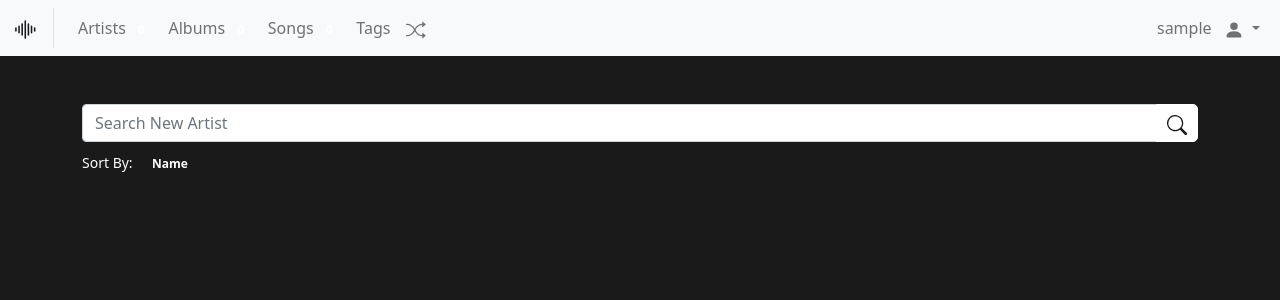
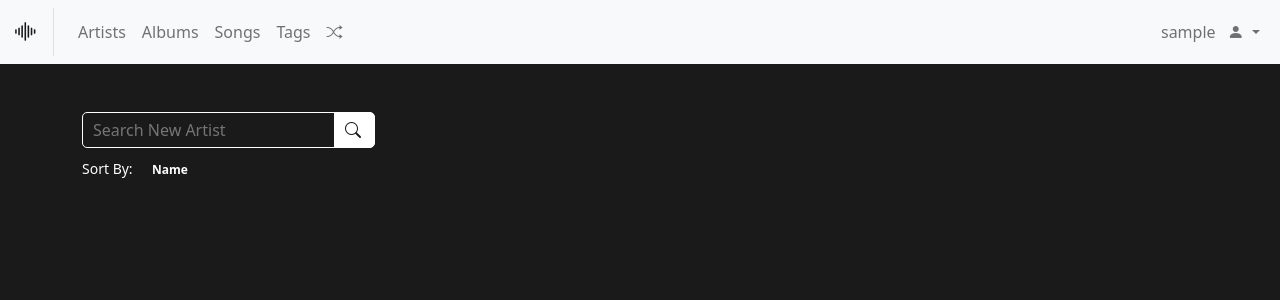
Before and after one commit to misterrager8/musicAnalyzer, a Flask app: page /artists_ in a window 1280 px wide. Shown: the top 300 px of the page. Run offline with Flask 2, Linux system fonts and the light colour scheme; the visitor is signed in with stand-in values (Sample User, id 1); data comes from the database, SQL or seed files in the repository; data that the repository does not hold is empty.

Commit message:
Include Bootstrap icons in base.html

```diff
--- a/musicAnalyzer/templates/album.html
+++ b/musicAnalyzer/templates/album.html
@@ -5,7 +5,7 @@
 <title>{{ album.title }}</title>
 <div class="text-center mb-2">
   <div class="h1 fst-italic" title="{{ album.title }}">{{ album.title }}</div>
-  {% if request.url_rule.endpoint != 'artists.artist' %}<a href="{{ url_for('artists.artist', id_=album.artists.id) }}" class="link h3">{{ album.artists.name }}</a><br>{% endif %}
+  {% if request.url_rule.endpoint != 'artists.artist' %}<a href="{{ url_for('artists.artist', id_=album.artists.id) }}" class="h3">{{ album.artists.name }}</a><br>{% endif %}
   {% if album.release_date %}
   <div title="{{ album.release_date.strftime('%B %d, %Y') }}">{{ album.release_date.strftime('%Y') }}</div>
   {% else %}--{% endif %}
--- a/musicAnalyzer/templates/artist.html
+++ b/musicAnalyzer/templates/artist.html
@@ -9,7 +9,7 @@
 </div>
 
 <form method="POST" action="{{ url_for('artists.artist', id_=artist.id) }}">
-  <a class="link badge badge-custom" onclick="this.parentNode.submit()">+ New Album</a>
+  <a class="badge badge-custom" onclick="this.parentNode.submit()">+ New Album</a>
   <input name="id_" value="{{ artist.id }}" class="gone">
 </form>
 <div class="row">
@@ -17,7 +17,7 @@
   <div class="card col-xl-4">
     <div class="card-body">
       <form class="text-truncate" onsubmit="event.preventDefault(); albumAdd({{ artist.id }}, {{ loop.index }});">
-        <a class="link fst-italic" onclick="$('#submit' + {{ loop.index }}).click()">+
+        <a class="fst-italic" onclick="$('#submit' + {{ loop.index }}).click()">+
           <span class="spinner-border spinner-border-sm" style="display:none" id="spinner{{ loop.index }}"></span>
           <span>{{ i['name'] }}</span>
           <span class="float-end">{{ i['release_date_components']['year'] }}</span>
--- a/musicAnalyzer/templates/artists.html
+++ b/musicAnalyzer/templates/artists.html
@@ -9,10 +9,10 @@
   {% for i in results %}
   <div class="card col-xl-4">
     <div class="card-body">
-      <form method="POST" action="{{ url_for('artists.artist_add') }}" class="text-truncate">
-        <a onclick="this.parentNode.submit()" class="link fw-bold">+ {{ i['result']['name'] }}</a>
-        <input class="gone" value="{{ i['result']['name'] }}" autocomplete="off" name="name">
-        <input class="gone" value="{{ i['result']['id'] }}" autocomplete="off" name="genius_id">
+      <form method="POST" action="{{ url_for('artists.artist_add') }}" class="">
+        <a onclick="this.parentNode.submit()" class="fw-bold"><i class="bi bi-plus-lg"></i> {{ i['result']['name'] }}</a>
+        <input style="display:none" value="{{ i['result']['name'] }}" autocomplete="off" name="name">
+        <input style="display:none" value="{{ i['result']['id'] }}" autocomplete="off" name="genius_id">
       </form>
     </div>
   </div>
--- a/musicAnalyzer/templates/base.html
+++ b/musicAnalyzer/templates/base.html
@@ -6,12 +6,13 @@
   <meta content="width=device-width, initial-scale=1" name="viewport">
   <link href="static/favicon.svg" rel="icon" type="image/x-icon"/>
   <link href="https://cdn.jsdelivr.net/npm/bootstrap@5.1.3/dist/css/bootstrap.min.css" rel="stylesheet" integrity="sha384-1BmE4kWBq78iYhFldvKuhfTAU6auU8tT94WrHftjDbrCEXSU1oBoqyl2QvZ6jIW3" crossorigin="anonymous">
+  <link rel="stylesheet" href="https://cdn.jsdelivr.net/npm/bootstrap-icons@1.8.1/font/bootstrap-icons.css">
   <script src="https://cdn.jsdelivr.net/npm/bootstrap@5.1.3/dist/js/bootstrap.bundle.min.js" integrity="sha384-ka7Sk0Gln4gmtz2MlQnikT1wXgYsOg+OMhuP+IlRH9sENBO0LRn5q+8nbTov4+1p" crossorigin="anonymous"></script>
   <link rel="stylesheet" href="{{ url_for('static', filename='css/main.css') }}">
 </head>
 <nav class="navbar navbar-expand-lg navbar-light bg-light">
   <div class="container-fluid">
-    <a class="navbar-brand border-end pe-3" href="{{ url_for('index') }}">{{ macros.logo(size=25) }}</a>
+    <a class="navbar-brand border-end pe-3" href="{{ url_for('index') }}"><i class="bi bi-soundwave" style="font-size:1.25em"></i></a>
     <button class="navbar-toggler" data-bs-toggle="collapse" data-bs-target="#navContent">
       <span class="navbar-toggler-icon"></span>
     </button>
@@ -19,19 +20,19 @@
       <ul class="navbar-nav me-auto">
         {% if not current_user.is_anonymous %}
         <li class="nav-item">
-          <a class="nav-link" href="{{ url_for('artists.artists_') }}">Artists <span class="badge badge-custom">{{ current_user.get_artists().count() }}</span> </a>
+          <a class="nav-link" href="{{ url_for('artists.artists_') }}">Artists</a>
         </li>
         <li class="nav-item">
-          <a class="nav-link" href="{{ url_for('albums.albums_') }}">Albums <span class="badge badge-custom">{{ current_user.get_albums().count() }}</span> </a>
+          <a class="nav-link" href="{{ url_for('albums.albums_') }}">Albums</a>
         </li>
         <li class="nav-item">
-          <a class="nav-link" href="{{ url_for('songs.songs_') }}">Songs <span class="badge badge-custom">{{ '{:,}'.format(current_user.get_songs().count()) }}</span> </a>
+          <a class="nav-link" href="{{ url_for('songs.songs_') }}">Songs</a>
         </li>
         <li class="nav-item">
           <a class="nav-link" href="{{ url_for('tags.tags_') }}">Tags</a>
         </li>
         <li class="nav-item">
-          <a class="nav-link" href="{{ url_for('shuffle') }}">{{ macros.shuffle_icon() }}</a>
+          <a class="nav-link" href="{{ url_for('shuffle') }}"><i class="bi bi-shuffle"></i></a>
         </li>
         {% endif %}
       </ul>
@@ -39,7 +40,7 @@
         <li class="nav-item dropdown">
           <a class="nav-link dropdown-toggle" data-bs-target="#userDD" data-bs-toggle="dropdown">
             {% if not current_user.is_anonymous %}<span class="me-2">{{ current_user.username }}</span>{% endif %}
-            {{ macros.user_icon() }}
+            <i class="bi bi-person-fill"></i>
           </a>
           <div id="userDD" class="dropdown-menu dropdown-menu-end text-center">
             {% if current_user.is_anonymous %}
--- a/musicAnalyzer/templates/macros.html
+++ b/musicAnalyzer/templates/macros.html
@@ -1,23 +1,5 @@
 <!--suppress ALL-->
 <!--ICONS-->
-{% macro logo(color='currentcolor', size=20, class='') %}
-<svg xmlns="http://www.w3.org/2000/svg" width="{{ size }}" height="{{ size }}" fill="{{ color }}" class="bi bi-soundwave {{ class }}" viewBox="0 0 16 16">
-  <path fill-rule="evenodd" d="M8.5 2a.5.5 0 0 1 .5.5v11a.5.5 0 0 1-1 0v-11a.5.5 0 0 1 .5-.5zm-2 2a.5.5 0 0 1 .5.5v7a.5.5 0 0 1-1 0v-7a.5.5 0 0 1 .5-.5zm4 0a.5.5 0 0 1 .5.5v7a.5.5 0 0 1-1 0v-7a.5.5 0 0 1 .5-.5zm-6 1.5A.5.5 0 0 1 5 6v4a.5.5 0 0 1-1 0V6a.5.5 0 0 1 .5-.5zm8 0a.5.5 0 0 1 .5.5v4a.5.5 0 0 1-1 0V6a.5.5 0 0 1 .5-.5zm-10 1A.5.5 0 0 1 3 7v2a.5.5 0 0 1-1 0V7a.5.5 0 0 1 .5-.5zm12 0a.5.5 0 0 1 .5.5v2a.5.5 0 0 1-1 0V7a.5.5 0 0 1 .5-.5z"/>
-</svg>
-{% endmacro %}
-
-{% macro user_icon(color='currentcolor', size=20, class='') %}
-<svg xmlns="http://www.w3.org/2000/svg" width="{{ size }}" height="{{ size }}" fill="{{ color }}" class="bi bi-person-fill {{ class }}" viewBox="0 0 16 16">
-  <path d="M3 14s-1 0-1-1 1-4 6-4 6 3 6 4-1 1-1 1H3zm5-6a3 3 0 1 0 0-6 3 3 0 0 0 0 6z"/>
-</svg>
-{% endmacro %}
-
-{% macro circle_icon(color='currentcolor', size=20, class='') %}
-<svg xmlns="http://www.w3.org/2000/svg" width="{{ size }}" height="{{ size }}" fill="{{ color }}" class="bi bi-circle-half {{ class }}" viewBox="0 0 16 16">
-  <path d="M8 15A7 7 0 1 0 8 1v14zm0 1A8 8 0 1 1 8 0a8 8 0 0 1 0 16z"/>
-</svg>
-{% endmacro %}
-
 {% macro star_icon(rated, size=20) %}
 {% if rated %}
 <svg class="bi bi-star-fill" fill="orange" height="{{ size }}" viewBox="0 0 16 16" width="{{ size }}" xmlns="http://www.w3.org/2000/svg">
@@ -30,28 +12,15 @@
 {% endif %}
 {% endmacro %}
 
-{% macro shuffle_icon(color='currentcolor', size=20, class='') %}
-<svg xmlns="http://www.w3.org/2000/svg" width="{{ size }}" height="{{ size }}" fill="{{ color }}" class="bi bi-shuffle {{ class }}" viewBox="0 0 16 16">
-  <path fill-rule="evenodd" d="M0 3.5A.5.5 0 0 1 .5 3H1c2.202 0 3.827 1.24 4.874 2.418.49.552.865 1.102 1.126 1.532.26-.43.636-.98 1.126-1.532C9.173 4.24 10.798 3 13 3v1c-1.798 0-3.173 1.01-4.126 2.082A9.624 9.624 0 0 0 7.556 8a9.624 9.624 0 0 0 1.317 1.918C9.828 10.99 11.204 12 13 12v1c-2.202 0-3.827-1.24-4.874-2.418A10.595 10.595 0 0 1 7 9.05c-.26.43-.636.98-1.126 1.532C4.827 11.76 3.202 13 1 13H.5a.5.5 0 0 1 0-1H1c1.798 0 3.173-1.01 4.126-2.082A9.624 9.624 0 0 0 6.444 8a9.624 9.624 0 0 0-1.317-1.918C4.172 5.01 2.796 4 1 4H.5a.5.5 0 0 1-.5-.5z"/>
-  <path d="M13 5.466V1.534a.25.25 0 0 1 .41-.192l2.36 1.966c.12.1.12.284 0 .384l-2.36 1.966a.25.25 0 0 1-.41-.192zm0 9v-3.932a.25.25 0 0 1 .41-.192l2.36 1.966c.12.1.12.284 0 .384l-2.36 1.966a.25.25 0 0 1-.41-.192z"/>
-</svg>
-{% endmacro %}
-
-{% macro search_icon(size=20, color='currentcolor', class='') %}
-<svg xmlns="http://www.w3.org/2000/svg" width="{{ size }}" height="{{ size }}" fill="{{ color }}" class="bi bi-search {{ class }}" viewBox="0 0 16 16">
-  <path d="M11.742 10.344a6.5 6.5 0 1 0-1.397 1.398h-.001c.03.04.062.078.098.115l3.85 3.85a1 1 0 0 0 1.415-1.414l-3.85-3.85a1.007 1.007 0 0 0-.115-.1zM12 6.5a5.5 5.5 0 1 1-11 0 5.5 5.5 0 0 1 11 0z"/>
-</svg>
-{% endmacro %}
-
 <!--BOXES-->
 {% macro artist_box(artist) %}
 <div class="card col-xl-4">
   <div class="card-body text-center text-truncate">
-    <a href="{{ url_for('artists.artist', id_=artist.id) }}" class="link h1" title="{{ artist.name }}">{{ artist.name }}</a><br>
+    <a href="{{ url_for('artists.artist', id_=artist.id) }}" class="h1" title="{{ artist.name }}">{{ artist.name }}</a><br>
     <div>{{ '%s album(s), %s song(s)' % (artist.get_albums().count(), artist.get_songs().count()) }}</div>
-    <a class="link badge bg-danger" onclick="toggleDiv('deleteArtist' + {{ artist.id }})">Delete</a>
-    <a class="link badge badge-custom" onclick="toggleDiv('editArtist' + {{ artist.id }})">Edit</a>
-    <a class="badge text-danger link" style="display:none" onclick="artistDelete({{ artist.id }})" id="deleteArtist{{ artist.id }}">Delete?</a>
+    <a class="text-danger" onclick="toggleDiv('deleteArtist' + {{ artist.id }})"><i class="bi bi-trash2"></i></a>
+    <a class="" onclick="toggleDiv('editArtist' + {{ artist.id }})"><i class="bi bi-pen"></i></a>
+    <a class="font-custom text-danger" style="display:none" onclick="artistDelete({{ artist.id }})" id="deleteArtist{{ artist.id }}">Delete?</a>
     <div class="mt-3" style="display:none" id="editArtist{{ artist.id }}">{{ artist_edit_form(artist) }}</div>
   </div>
 </div>
@@ -59,18 +28,18 @@
 
 {% macro album_box(album) %}
 <div class="card col-xl-3">
-  <div class="card-body text-center text-truncate">
-    <a href="{{ url_for('albums.album', id_=album.id) }}" class="link h1 fst-italic" title="{{ album.title }}">{{ album.title }}</a><br>
-    {% if request.url_rule.endpoint != 'artists.artist' %}<a href="{{ url_for('artists.artist', id_=album.artists.id) }}" class="link h3">{{ album.artists.name }}</a><br>{% endif %}
+  <div class="card-body text-center">
+    <a href="{{ url_for('albums.album', id_=album.id) }}" class="h1 fst-italic text-truncate" title="{{ album.title }}">{{ album.title }}</a><br>
+    {% if request.url_rule.endpoint != 'artists.artist' %}<a href="{{ url_for('artists.artist', id_=album.artists.id) }}" class="h3">{{ album.artists.name }}</a><br>{% endif %}
     {% if album.release_date %}
     <div title="{{ album.release_date.strftime('%B %d, %Y') }}">{{ album.release_date.strftime('%Y') }}</div>
     {% else %}--{% endif %}
     <div>{{ '%s song(s)' % album.get_songs().count() }}</div>
     <div class="mb-2"><span>{{ star_icon(true, size=16) }}</span> {{ album.get_avg_rating() }}</div>
-    <a class="link badge bg-danger" onclick="toggleDiv('deleteAlbum' + {{ album.id }})">Delete</a>
-    <a class="link badge badge-custom" onclick="toggleDiv('editAlbum' + {{ album.id }})">Edit</a>
+    <a class="text-danger" onclick="toggleDiv('deleteAlbum' + {{ album.id }})"><i class="bi bi-trash2"></i></a>
+    <a class="" onclick="toggleDiv('editAlbum' + {{ album.id }})"><i class="bi bi-pen"></i></a>
     <div>
-      <a class="badge text-danger link mt-3" style="display:none" onclick="albumDelete({{ album.id }})" id="deleteAlbum{{ album.id }}">Delete?</a>
+      <a class="font-custom text-danger" style="display:none" onclick="albumDelete({{ album.id }})" id="deleteAlbum{{ album.id }}">Delete?</a>
       <div class="mt-3" style="display:none" id="editAlbum{{ album.id }}">{{ album_edit_form(album) }}</div>
     </div>
   </div>
@@ -79,15 +48,15 @@
 
 {% macro song_box(song) %}
 <div class="list-group-item-action row">
-  <a href="{{ url_for('songs.song', id_=song.id) }}" class="link fw-bold col text-truncate">{{ song.name }}</a>
+  <a href="{{ url_for('songs.song', id_=song.id) }}" class="fw-bold col text-truncate">{{ song.name }}</a>
   {% if request.url_rule.endpoint != 'albums.album' %}
-  <a href="{{ url_for('artists.artist', id_=song.artists.id) }}" class="link col text-truncate">{{ song.artists.name }}</a>
-  <a href="{{ url_for('albums.album', id_=song.albums.id) }}" class="link fst-italic col text-truncate">{{ song.albums.title }}</a>
+  <a href="{{ url_for('artists.artist', id_=song.artists.id) }}" class="col text-truncate">{{ song.artists.name }}</a>
+  <a href="{{ url_for('albums.album', id_=song.albums.id) }}" class="fst-italic col text-truncate">{{ song.albums.title }}</a>
   {% endif %}
   <div class="col">{{ rating_panel(song) }}</div>
   <div class="col">
-    <a class="float-end link badge bg-danger" onclick="toggleDiv('deleteSong' + {{ song.id }})">Delete</a>
-    <a class="float-end badge text-danger link" style="display:none" onclick="songDelete({{ song.id }})" id="deleteSong{{ song.id }}">Delete?</a>
+    <a class="float-end text-danger" onclick="toggleDiv('deleteSong' + {{ song.id }})"><i class="bi bi-trash2"></i></a>
+    <a class="float-end text-danger font-custom" style="display:none" onclick="songDelete({{ song.id }})" id="deleteSong{{ song.id }}">Delete?</a>
   </div>
 </div>
 {% endmacro %}
@@ -95,7 +64,7 @@
 {% macro tag_box(tag) %}
 <span class="badge" style="background-color:{{ tag.color }}">
   <a data-bs-target="#tag{{ tag.id }}" data-bs-toggle="modal">{{ tag.name }}</a>
-  <a class="link ms-5" onclick="tagDelete({{ tag.id }})">x</a>
+  <a class="ms-5" onclick="tagDelete({{ tag.id }})">x</a>
 </span>
 <div class="modal" id="tag{{ tag.id }}">
   <div class="modal-dialog">
@@ -121,63 +90,63 @@
 {% macro artist_sorter() %}
 <div>
   <span class="small me-2">Sort By: </span>
-  {% if order_by != 'name' %} <a class="link badge badge-custom" href="{{ url_for('artists.artists_', order_by='name') }}">Name</a>{% endif %}
-  {% if order_by != 'id desc' %} <a class="link badge badge-custom" href="{{ url_for('artists.artists_', order_by='id desc') }}">Recently Added</a>{% endif %}
+  {% if order_by != 'name' %} <a class="badge badge-custom" href="{{ url_for('artists.artists_', order_by='name') }}">Name</a>{% endif %}
+  {% if order_by != 'id desc' %} <a class="badge badge-custom" href="{{ url_for('artists.artists_', order_by='id desc') }}">Recently Added</a>{% endif %}
 </div>
 {% endmacro %}
 
 {% macro album_sorter() %}
 <div>
   <span class="small me-2">Sort By: </span>
-  {% if order_by != 'title' %} <a class="link badge badge-custom" href="{{ url_for('albums.albums_', order_by='title') }}">Title</a>{% endif %}
-  {% if order_by != 'release_date desc' %} <a class="link badge badge-custom" href="{{ url_for('albums.albums_', order_by='release_date desc') }}">Year</a>{% endif %}
+  {% if order_by != 'title' %} <a class="badge badge-custom" href="{{ url_for('albums.albums_', order_by='title') }}">Title</a>{% endif %}
+  {% if order_by != 'release_date desc' %} <a class="badge badge-custom" href="{{ url_for('albums.albums_', order_by='release_date desc') }}">Year</a>{% endif %}
 </div>
 {% endmacro %}
 
 {% macro song_sorter() %}
 <div>
   <span class="small me-2">Sort By: </span>
-  {% if order_by != 'name' %} <a class="link badge badge-custom" href="{{ url_for('songs.songs_', order_by='name') }}">Name</a>{% endif %}
-  {% if order_by != 'id desc' %} <a class="link badge badge-custom" href="{{ url_for('songs.songs_', order_by='id desc') }}">Recently Added</a>{% endif %}
+  {% if order_by != 'name' %} <a class="badge badge-custom" href="{{ url_for('songs.songs_', order_by='name') }}">Name</a>{% endif %}
+  {% if order_by != 'id desc' %} <a class="badge badge-custom" href="{{ url_for('songs.songs_', order_by='id desc') }}">Recently Added</a>{% endif %}
 </div>
 {% endmacro %}
 
 <!--FORMS-->
 {% macro login_form() %}
 <form method="POST" action="{{ url_for('login') }}">
-  <input name="username" class="form-control mb-2" autocomplete="off" placeholder="Username" type="text">
-  <input name="password" class="form-control mb-2" autocomplete="off" placeholder="Password" type="password">
+  <input name="username" class="input-custom mb-2" autocomplete="off" placeholder="Username" type="text">
+  <input name="password" class="input-custom mb-2" autocomplete="off" placeholder="Password" type="password">
   <button type="submit" class="btn btn-custom w-100">Log In</button>
 </form>
 {% endmacro %}
 
 {% macro signup_form() %}
 <form method="POST" action="{{ url_for('signup') }}">
-  <input name="username" class="form-control mb-2" autocomplete="off" placeholder="Username" type="text">
-  <input name="password" class="form-control mb-2" autocomplete="off" placeholder="Password" type="password">
+  <input name="username" class="input-custom mb-2" autocomplete="off" placeholder="Username" type="text">
+  <input name="password" class="input-custom mb-2" autocomplete="off" placeholder="Password" type="password">
   <button type="submit" class="btn btn-custom w-100">Sign Up</button>
 </form>
 {% endmacro %}
 
 {% macro user_edit_form() %}
 <form onsubmit="event.preventDefault(); userEdit();" class="input-group">
-  <input id="username" class="form-control mb-2" autocomplete="off" placeholder="Username" type="text" value="{{ current_user.username }}">
-  <input id="password" class="form-control mb-2" autocomplete="off" placeholder="Password" type="password">
+  <input id="username" class="input-custom mb-2" autocomplete="off" placeholder="Username" type="text" value="{{ current_user.username }}">
+  <input id="password" class="input-custom mb-2" autocomplete="off" placeholder="Password" type="password">
   <button type="submit" class="btn btn-custom w-100">Edit Profile</button>
 </form>
 {% endmacro %}
 
 {% macro artist_search_form() %}
 <form method="POST" action="{{ url_for('artists.artists_') }}" class="input-group">
-  <input autocomplete="off" placeholder="Search New Artist" type="text" name="name" class="form-control">
-  <button type="submit" class="btn btn-custom">{{ search_icon() }}</button>
+  <input autocomplete="off" placeholder="Search New Artist" type="text" name="name" class="input-custom">
+  <button type="submit" class="btn btn-custom"><i class="bi bi-search"></i></button>
 </form>
 {% endmacro %}
 
 {% macro artist_edit_form(artist) %}
 <form onsubmit="event.preventDefault(); artistEdit({{ artist.id }}); this.reset();" class="input-group">
-  <input autocomplete="off" placeholder="Name" type="text" id="name{{ artist.id }}" class="form-control" value="{{ artist.name }}">
-  <button type="submit" class="btn btn-custom">Edit Artist</button>
+  <input autocomplete="off" placeholder="Name" type="text" id="name{{ artist.id }}" class="input-custom" value="{{ artist.name }}">
+  <button type="submit" class="btn btn-custom"><i class="bi bi-pen"></i></button>
 </form>
 {% endmacro %}
 
@@ -190,23 +159,23 @@
 
 {% macro album_edit_form(album) %}
 <form onsubmit="event.preventDefault(); albumEdit({{ album.id }});" class="form-group">
-  <input autocomplete="off" placeholder="Title" type="text" id="title{{ album.id }}" class="form-control mb-2" value="{{ album.title }}">
-  <input autocomplete="off" type="date" id="releaseDate{{ album.id }}" class="form-control mb-2" value="{{ album.release_date }}">
-  <button type="submit" class="btn btn-custom w-100">Edit Album</button>
+  <input autocomplete="off" placeholder="Title" type="text" id="title{{ album.id }}" class="input-custom w-100 mb-2" value="{{ album.title }}">
+  <input autocomplete="off" type="date" id="releaseDate{{ album.id }}" class="input-custom w-100 mb-2" value="{{ album.release_date }}">
+  <button type="submit" class="btn btn-custom w-100"><i class="bi bi-pen"></i></button>
 </form>
 {% endmacro %}
 
 {% macro song_add_form(album) %}
 <form onsubmit="event.preventDefault(); songAdd({{ album.id }}); this.reset();" class="input-group">
-  <input autocomplete="off" placeholder="+ New Song, seperated by commas" type="text" id="name" class="form-control">
+  <input autocomplete="off" placeholder="+ New Song, seperated by commas" type="text" id="name" class="input-custom">
   <button type="submit" class="btn btn-custom">Add Song</button>
 </form>
 {% endmacro %}
 
 {% macro tag_add_form() %}
 <form onsubmit="event.preventDefault(); tagAdd(); this.reset();" class="input-group">
-  <input autocomplete="off" placeholder="+ New Tag, seperated by commas" type="text" id="name" class="form-control">
-  <button type="submit" class="btn btn-custom">Add Tag</button>
+  <input autocomplete="off" placeholder="+ New Tag, seperated by commas" type="text" id="name" class="input-custom">
+  <button type="submit" class="btn btn-custom"><i class="bi bi-plus-lg"></i></button>
 </form>
 {% endmacro %}
 
--- a/musicAnalyzer/templates/song.html
+++ b/musicAnalyzer/templates/song.html
@@ -5,7 +5,7 @@
 <title>{{ song.name }}</title>
 <div class="text-center">
   <div class="h1">{{ song.name }}</div>
-  <a class="link h3" href="{{ url_for('artists.artist', id_=song.artist_id) }}">{{ song.artists.name }}</a><br>
-  <a class="link h5" href="{{ url_for('albums.album', id_=song.album_id) }}">{{ song.albums.title }}</a>
+  <a class="h3" href="{{ url_for('artists.artist', id_=song.artist_id) }}">{{ song.artists.name }}</a><br>
+  <a class="h5" href="{{ url_for('albums.album', id_=song.album_id) }}">{{ song.albums.title }}</a>
 </div>
 {% endblock %}
```
